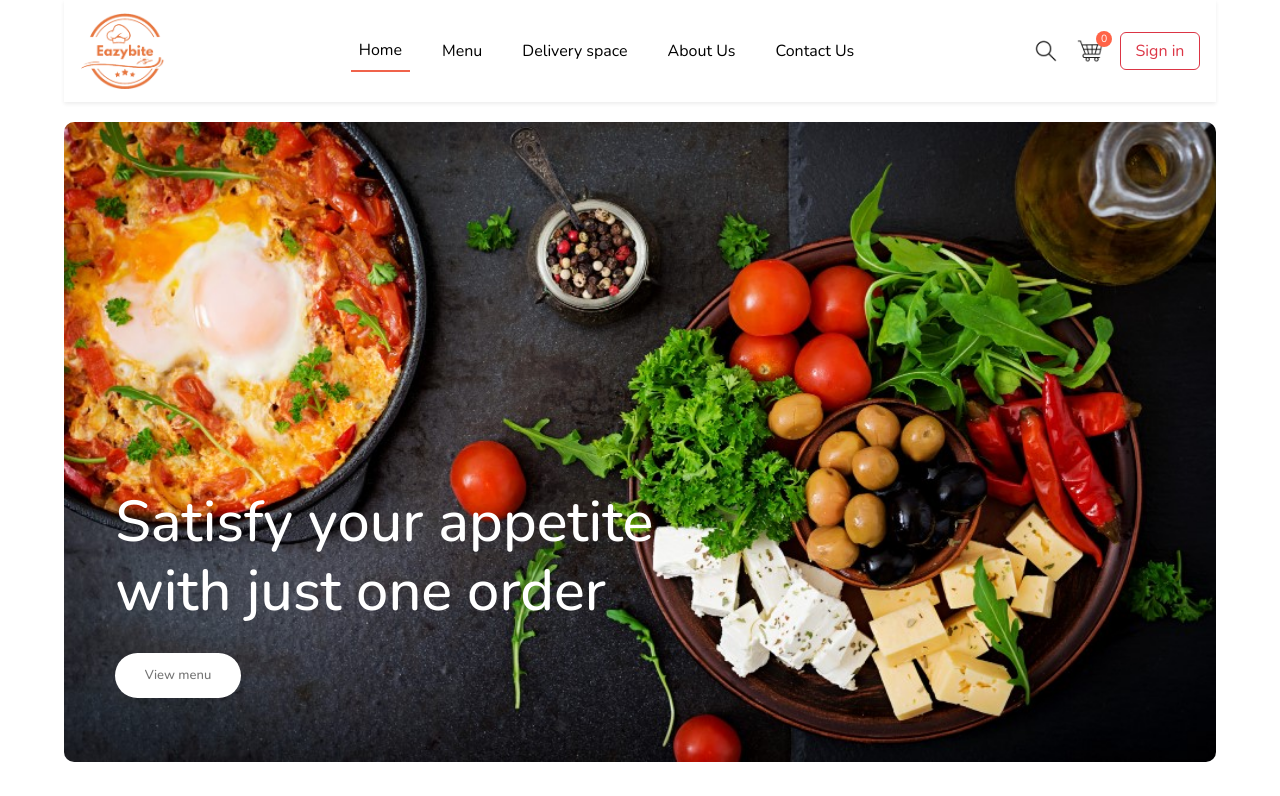
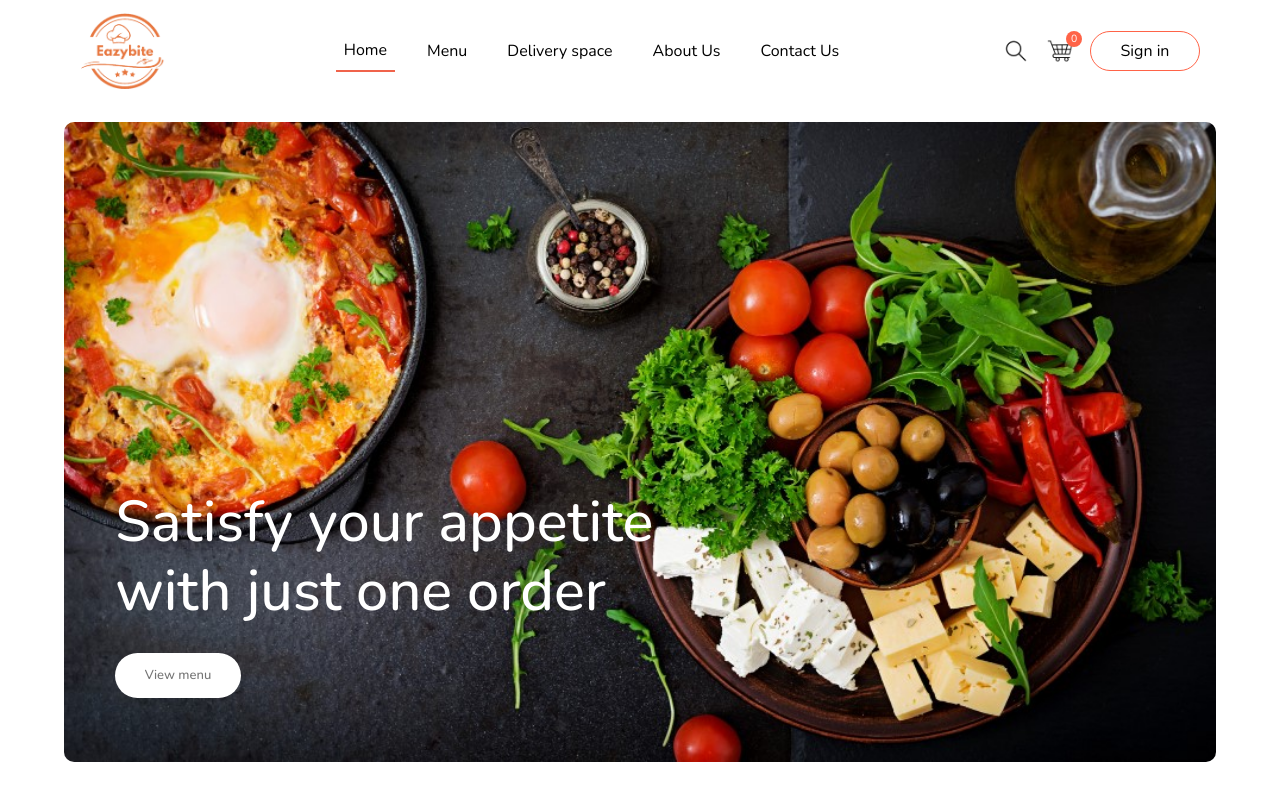
Before and after one commit to Farah901/EasyBite, a React (Vite) app: page / in a window 1280 px wide. Shown: the top 796 px of the page. Built offline with nearby package versions, Linux system fonts and the light colour scheme; no server answers.

Commit message:
navbar fixes

```diff
--- a/src/components/Navbar/Navbar.css
+++ b/src/components/Navbar/Navbar.css
@@ -2,6 +2,8 @@
 .navbar {
   padding: 15px 0;
   position: relative;
+  background-color: white;
+  box-shadow: none;
 }
 
 .logo {
@@ -86,7 +88,7 @@
   list-style: none;
   z-index: 999;
   width: 180px;
-  box-shadow: 0 4px 10px rgba(0,0,0,0.1);
+  /* box-shadow: 0 4px 10px rgba(0,0,0,0.1); */
 }
 
 .nav-profile-dropdown li {
@@ -110,10 +112,18 @@
   width: 20px;
   height: 20px;
 }
-.btn{
-  width: 80px;
+.btn-sign-up{
+  width: 110px;
+  height: 40px;
+  border-radius: 30px;
+  border: 1px solid tomato;
+  background-color: white;
 }
-
+.btn-sign-up:hover{
+  background-color: tomato;
+  color: white;
+  transition: background 0.9s;
+}
 /* Responsive adjustments */
 @media (max-width: 768px) {
   .navbar-menu {
@@ -131,7 +141,7 @@
     height: 26px;
   }
 
-  .btn {
+  .btn-sign-up {
     font-size: 0.9rem;
     padding: 6px 16px;
   }
--- a/src/components/Navbar/Navbar.jsx
+++ b/src/components/Navbar/Navbar.jsx
@@ -30,7 +30,7 @@ function Navbar({ setShowLogin }) {
   }, []);
 
   return (
-    <nav className="navbar navbar-expand-md bg-white shadow-sm px-3 ">
+    <nav className="navbar navbar-expand-md bg-white-sm px-3 ">
       <Link to="/" className="navbar-brand" onClick={() => setMenu("home")}>
         <img src={assets.logo} alt="Logo" className="logo" />
       </Link>
@@ -109,7 +109,7 @@ function Navbar({ setShowLogin }) {
           </div>
 
           {!token ? (
-            <button className="btn btn-outline-danger" onClick={() => setShowLogin(true)}>
+            <button className="btn-sign-up" onClick={() => setShowLogin(true)}>
               Sign in
             </button>
           ) : (
```
